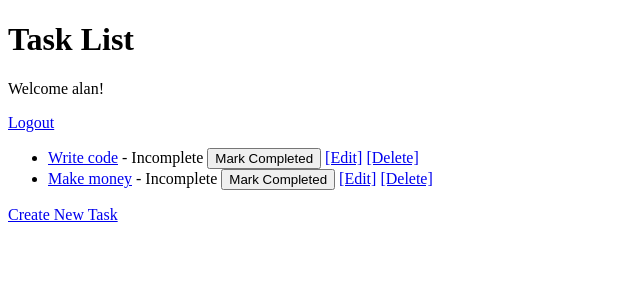
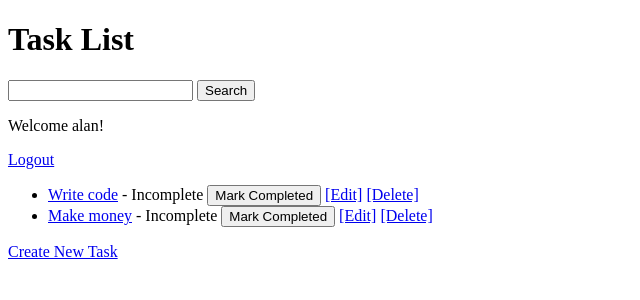
Before and after one commit to Zouss28/todolist, a Django app: page / in a window 1280 px wide. Shown: the top 300 px of the page, without its empty margins (0-640 px from the left). Run offline with Django 4.2, Linux system fonts and the light colour scheme; a user stored in the database is signed in; data comes from the database, SQL or seed files in the repository.

Commit message:
Added a search function

```diff
--- a/tasks/templates/tasks/tasks_list.html
+++ b/tasks/templates/tasks/tasks_list.html
@@ -8,6 +8,10 @@
 </head>
 <body>
     <h1>Task List</h1>
+    <form method="GET">
+        <input type="text" name="search" value="{{ search_query }}">
+        <button type="submit">Search</button>
+    </form>
      {% if request.user.is_authenticated %}
      <p>Welcome {{ user.username }}!</p>
      <a href="{% url "logout" %}">Logout</a>
```
